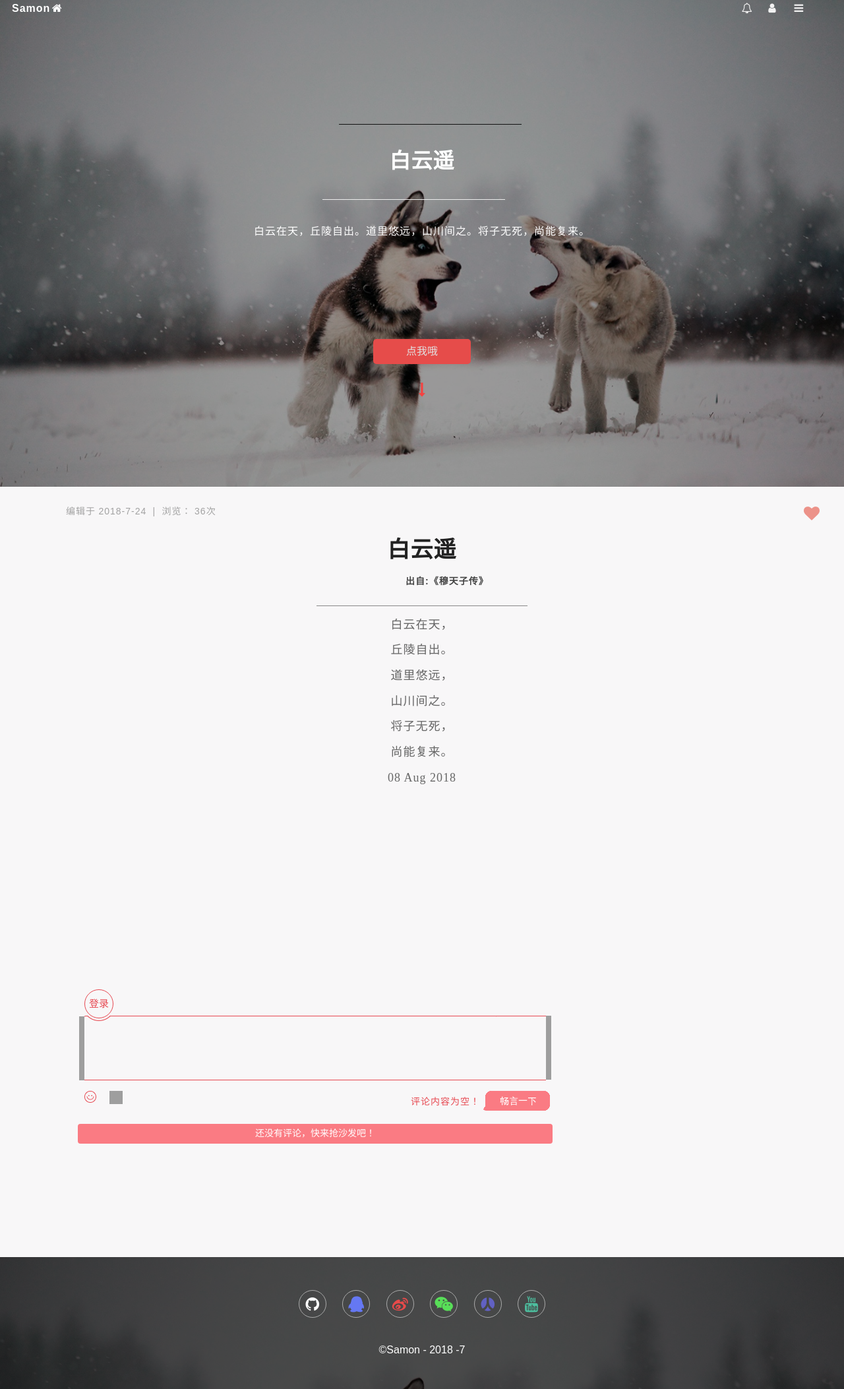
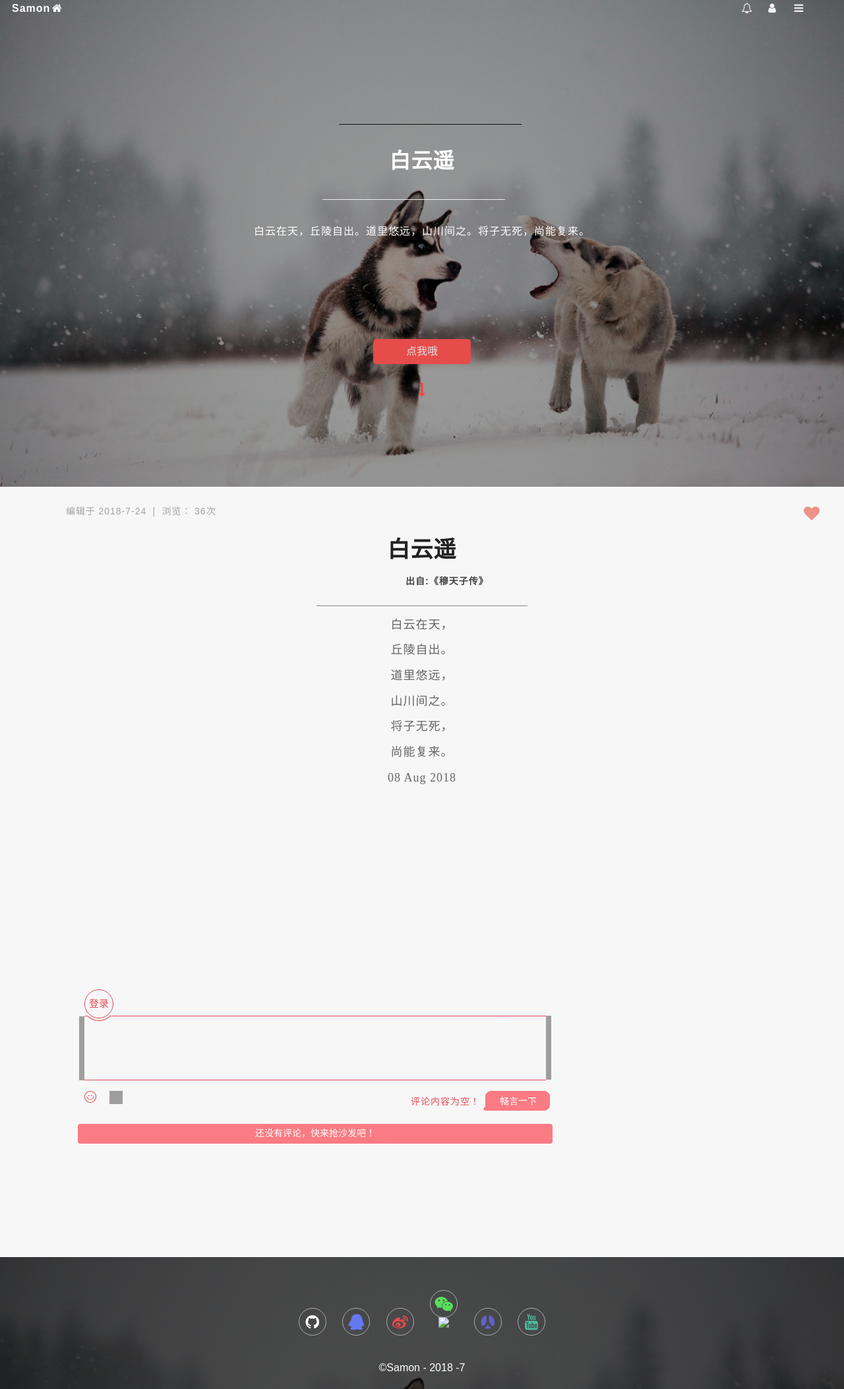
Before and after one commit to samonbling/blog, a Jekyll site: the page built from _posts/2018-08-08-hello-world.html, in a window 1280 px wide. Shown: the whole page at 66% size. Built offline with Jekyll 4.4.1, drawn with Linux system fonts in a browser that asks for light colours; grey boxes are pictures that could not be loaded.

Commit message:
调整格式

```diff
--- a/_layouts/article.html
+++ b/_layouts/article.html
@@ -46,7 +46,6 @@
 					<div id="index">
 						<i class="fa fa-long-arrow-down"></i>
 					</div>
-
 				</div>
 			</div>
 		</header>
@@ -62,10 +61,6 @@
 				<li>36次</li>
 				<li><i class="fa fa-heart"></i></li>
 			</ul>
-				<!-- <div class="info">
-					编辑于2018-7-24&nbsp;|&nbsp;浏览：15
-				</div>
-				<div class="info-right"><i class="fa fa-heart"></i></div> -->
 			<div class="content">
 				{{ content }}
 			</div>
@@ -131,6 +126,9 @@
 					<li>
 						<a href="#">
 							<i id="weixin" class="fa fa-weixin weixin"></i>
+							<div id="pic">
+     							<img src="./images/wwvx.png">
+   							</div>
 						</a>
 					</li>
 					<li>
```
Lines whose indentation alone changed are shown as unchanged.
